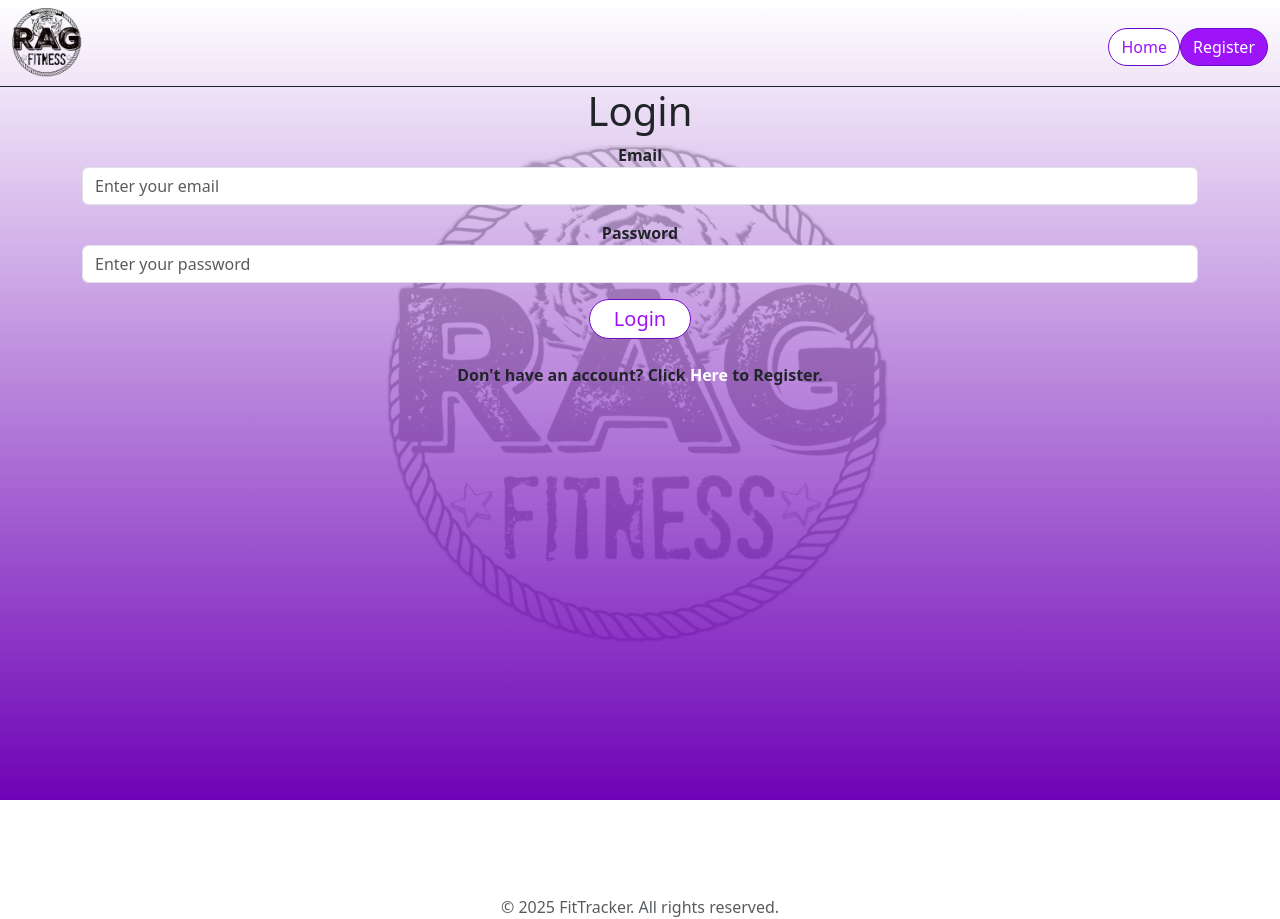
After one commit to ReggieRay210/FitTracker_v1, a Flask app: page /login in a window 1280 px wide. The commit adds this page. Run offline with Flask 3, Linux system fonts and the light colour scheme.

Commit message:
Update to project 7-7-2025

```diff
--- /dev/null
+++ b/FitTracker_app/forms.py
@@ -0,0 +1,83 @@
+from flask_wtf import FlaskForm
+from wtforms import StringField, PasswordField, SubmitField, SelectField, IntegerField, FloatField, BooleanField
+from wtforms.validators import DataRequired, Email, Length, Optional, NumberRange, ValidationError, EqualTo
+import re
+
+
+def email_check(form, field):
+    """Custom validator to check if the email is in a valid format."""
+    email_regex = r'^[\w.+-]{2,}@[\w-]{2,}\.[a-z]{3,}$'
+    if not re.match(email_regex, field.data):
+        raise ValidationError('Invalid email format.')
+
+
+def password_complexity(form, field):
+    """Custom validator to check password complexity."""
+    password = field.DateRangeField
+    if len(password) < 8:
+        raise ValidationError('Password must be at least 8 characters long.')
+    if password == 'password':
+        raise ValidationError('Password cannot be "password".')
+    if not any(char.islower() for char in password):
+        raise ValidationError(
+            'Password must contain at least one lowercase letter.')
+    if not any(char.isupper() for char in password):
+        raise ValidationError(
+            'Password must contain at least one uppercase letter.')
+    if not any(char.isdigit() for char in password):
+        raise ValidationError('Password must contain at least one digit.')
+    if not any(char in "!@#$%&()[]"for char in password):
+        raise ValidationError(
+            'Password must contain at least one special character (!@#$%&()[]).')
+
+
+class registrationForm(FlaskForm):
+    """Form for user registration."""
+    name = StringField('Name', validators=[
+                       DataRequired(), Length(min=2, max=80)])
+    email = StringField('Email', validators=[DataRequired(), Email(
+        check_deliverability=True), email_check])
+    password = PasswordField('Password', validators=[
+                             DataRequired(), password_complexity])
+    confirm_password = PasswordField('Confirm Password', validators=[
+                                     DataRequired(), EqualTo('password')])
+
+    # user fitness selection field
+    goal = SelectField('Goal', choices=[
+        ('weight_loss', 'Weight Loss'),
+        ('muscle_gain', 'Muscle Gain'),
+        ('endurance', 'Endurance'),
+        ('general_wellness', 'General Wellness')],
+        validators=[DataRequired()])
+
+    fitness_level = SelectField('Fitness Level', choices=[
+        ('beginner', 'Beginner'),
+        ('intermediate', 'Intermediate'),
+        ('advanced', 'Advanced')],
+        validators=[DataRequired()])
+
+    exercise_availability = SelectField('Days per week for exercise',
+                                        choices=[('1', '1 day'),
+                                                 ('2', '2 days'),
+                                                 ('3', '3 days'),
+                                                 ('4', '4 days'),
+                                                 ('5+', '5+ days')],
+                                        validators=[DataRequired()])
+    submit = SubmitField('Register')
+
+
+class loginForm(FlaskForm):
+    """Form for user login."""
+    email = StringField('Email', validators=[
+                        DataRequired(), Email(check_deliverability=True)])
+    password = PasswordField('Password', validators=[DataRequired()])
+    submit = SubmitField('Login')
+
+    def validate_email(self, email):
+        from FitTracker_app.models import User
+        user = User.query.filter_by(email=email.data).first()
+        if user is None:
+            raise ValidationError('Account not found. Please register.')
+
+# TODO: Create Goal update form to allow users to update their fitness goals.
+# TODO: Create assessment form to allow user to input their fitness assessment data.
--- /dev/null
+++ b/FitTracker_app/routes.py
@@ -0,0 +1,94 @@
+from flask import Blueprint, render_template, redirect, url_for, flash
+from flask_login import login_user, logout_user, login_required, current_user
+from FitTracker_app.forms import registrationForm, loginForm
+from FitTracker_app.models import User
+from FitTracker_app import db
+# This file defines the routes for the FitTracker pages that is listed in the
+# templates folder.
+
+main = Blueprint('main', __name__)
+
+
+@main.route('/')
+def index():
+    return render_template('index.html')
+
+
+@main.route('/register', methods=['GET', 'POST'])
+def register():
+    form = registrationForm()
+    if form.validate_on_submit():
+        # check if account exists
+        existing_user = User.query.filter_by(email=form.email.data).first()
+        if existing_user:
+            flash('Account already exists. Please Login.', 'warning')
+            return redirect(url_for('main.login'))
+
+        # Create a new user
+        user = User()
+
+        user.set_password(form.password.data)
+        db.session.add(user)
+        db.session.commit()
+        flash('Registration successful! Please log in.', 'success')
+        # Redirect to login page after registration
+        return redirect(url_for('main.login'))
+    return render_template('register.html', form=form)
+
+
+@main.route('/login', methods=['GET', 'POST'])
+def login():
+    form = loginForm()
+    if form.validate_on_submit():
+        user = User.query.filter_by(email=form.email.data).first()
+        if user and user.check_password(form.password.data):
+            # Log the user in
+            login_user(user)
+            flash('Login successful!', 'success')
+            return redirect(url_for('main.dashboard'))
+        else:
+            flash('Invalid email or password. Please try again.', 'danger')
+    return render_template('login.html', form=form)
+
+
+# TODO: Create the dashboard page that will display the user's fitness goals, progress, and other relevant information.
+# TODO: Within the dashboard, allow users to update their fitness goals and create an assessment. This will use the BS modal popup.
+@main.route('/dashboard', methods=['GET', 'POST'])
+# Ensures that the user is logged in before accessing the dashboard.
+# @login_required
+def dashboard():
+    # Ensure that the user is logged in before accessing the dashboard.
+    # if not current_user.is_authenticated:
+    #     flash('Please log in to access the dashboard.', 'warning')
+    #     return redirect(url_for('main.login'))
+
+    # Define the labels for the current Status
+    goal_labels = {'weight_loss': 'Weight Loss',
+                   'muscle_gain': 'Muscle Gain',
+                   'endurance': 'Endurance',
+                   'general_wellness': 'General Wellness'}
+
+    fitness_level_labels = {'beginner': 'Beginner',
+                            'intermediate': 'Intermediate',
+                            'advanced': 'Advanced'}
+
+    exercise_availability_labels = {
+        '1': '1 day',
+        '2': '2 days',
+        '3': '3 days',
+        '4': '4 days',
+        '5+': '5+ days'
+    }
+
+    return render_template('dashboard.html',
+                           user=current_user,
+                           fitness_level_labels=fitness_level_labels,
+                           exercise_availability_labels=exercise_availability_labels)
+
+
+@main.route('/logout')
+@login_required
+def logout():
+    # Log the user out
+    logout_user()
+    return redirect(url_for('main.index'))  # Redirect to the index page
--- a/static/main.css
+++ b/FitTracker_app/static/main.css
@@ -39,6 +39,7 @@ body::after{
 #siteButton_primary{
     border-color:#700ac9;
     background-color: white;
+    color:#9d14f9;
 }
 #homeLink{
     color: #9d14f9;
--- a/templates/base.html
+++ b/FitTracker_app/templates/base.html
@@ -17,9 +17,9 @@
         <script src="https://cdn.jsdelivr.net/npm/bootstrap@5.3.3/dist/js/bootstrap.bundle.min.js"></script>
     </head>
 
-    <body class="container-fluid">
-        <nav class="navbar navbar-expend-md border-bottom border-dark">
-            <div class="container">
+    <body>
+        <nav class="navbar navbar-expand-sm border-bottom border-dark">
+            <div class="container-fluid">
                 <img src="{{url_for('static', filename='RAG_Fitness_Transparent.png')}}" alt="site logo" style="width:70px">
                 <button class="navbar-toggler" type="button" data-bs-toggle="collapse" data-bs-target="#navBarNav">
                     <span class="navbar-toggler-icon"></span>
@@ -30,14 +30,14 @@
                         {% block navButton %}
                         <button class="btn rounded-pill" type="button" id="siteButton_primary">
                             {% block homeLink %}
-                            <a href="#" id="homeLink">Register</a>
+                            <a href="{{ url_for('main.register')}}" id="homeLink">Register</a>
                             {% endblock %}
                         </button>
                         {% endblock %}
 
                         <button class="btn rounded-pill" type="button" id="siteButton_secondary">
                             {% block logButton %}
-                            <a href="#" id="logLink">Login</a>
+                            <a href="{{ url_for('main.login') }}" id="logLink">Login</a>
                             {% endblock %}
                         </button>
                     </div>
@@ -45,12 +45,12 @@
             </div>
         </nav>
 
-        <div class="justify-content-center bg-white bg-opacity-10 align-items-center min-vh-100">
+        <div class="justify-content-center align-items-center min-vh-100">
         {% block pageContent %}{% endblock %}
         </div>
     </body>
-    <footer class="mt-4 text-lg-start">
-        <div class="text-center p-3">
+    <footer class="mt-2 text-lg-start">
+        <div class="text-center p-0">
             <p class="text-muted">© 2025 FitTracker. All rights reserved.</p>
         </div>
     </footer>
--- /dev/null
+++ b/FitTracker_app/templates/login.html
@@ -0,0 +1,35 @@
+<!--After user registers, user will have to login with username/password to gain acces to dashboard. -->
+<!-- Collects the base template and extends it with specific content. -->
+{% extends "base.html" %}
+
+{% block title %}FitTracker | Login{% endblock %}
+
+{% block homeLink%}
+    <a href="{{url_for('main.index')}}" id="homeLink">Home</a>
+{% endblock %}
+
+{% block logButton %}
+    <a href="{{ url_for('main.register') }}" id="logLink">Register</a>
+{% endblock %}
+{% block pageContent %}
+<div class="text-center">
+    <h1>Login</h1>
+    <!-- Display email/password form here -->
+    <form action="#" method="POST">
+        {{ form.hidden_tag() }}
+        <div class="container-sm">
+            <div class="mb-3" >
+                {{ form.email.label(class='fw-bold')}}
+                {{ form.email(class='form-control', id='email', placeholder='Enter your email', required=True) }}
+            </div>
+            <div class="mb-3">
+                {{ form.password.label(class='fw-bold')}}
+                {{ form.password(class='form-control', id='password', placeholder='Enter your password', required=True) }}
+            </div>
+        </div>
+        {{form.submit(class="btn btn-lg rounded-pill px-4 py-1 mb-4", id="siteButton_primary")}}
+    </form>
+    <!-- Allow user to register if they don't have an account -->
+    <p class='fw-bold'>Don't have an account? Click <a href="{{ url_for('main.register') }}" id="logLink" style="font-weight: bolder;">Here</a> to Register.</p>
+</div>
+{% endblock %}
--- /dev/null
+++ b/run.py
@@ -0,0 +1,11 @@
+# Used to communicate with the __init__.py file for flask application setup.
+# This file is the entry point for running the Flask application.
+# It imports the create_app function from the FitTracker_app package and
+# runs the application.
+
+from FitTracker_app import create_app
+
+flask_app = create_app()
+
+if __name__ == '__main__':
+    flask_app.run(debug=True)
--- a/templates/dashboard.html
+++ /dev/null
@@ -1,2 +0,0 @@
-<!--Upon successful user login. User will receive a tailored dashboard with their own information. -->
-<!--Retrieve the users assessment in order to have a true tailored workout plan and progression tracker.-->
--- a/templates/login.html
+++ /dev/null
@@ -1 +0,0 @@
-<!--After user registers, user will have to login with username/password to gain acces to dashboard. -->
--- a/templates/register.html
+++ /dev/null
@@ -1,2 +0,0 @@
-<!--In Order to use web app, user must register an account.
-Will need Users Name, e-mail, password and current fitness goal, level and availability. -->
```
Also changed, not shown: FitTracker_app/__init__.py (added, +35 -0 lines), FitTracker_app/models.py (added, +65 -0 lines), FitTracker_app/templates/dashboard.html (added, +36 -0 lines), FitTracker_app/templates/index.html (added, +51 -0 lines), FitTracker_app/templates/register.html (added, +73 -0 lines), app.py (deleted, +0 -14 lines), templates/index.html (deleted, +0 -38 lines), FitTracker_app/static/RAG_Fitness_Transparent.png (renamed from static/RAG_Fitness_Transparent.png), 1 other file.
